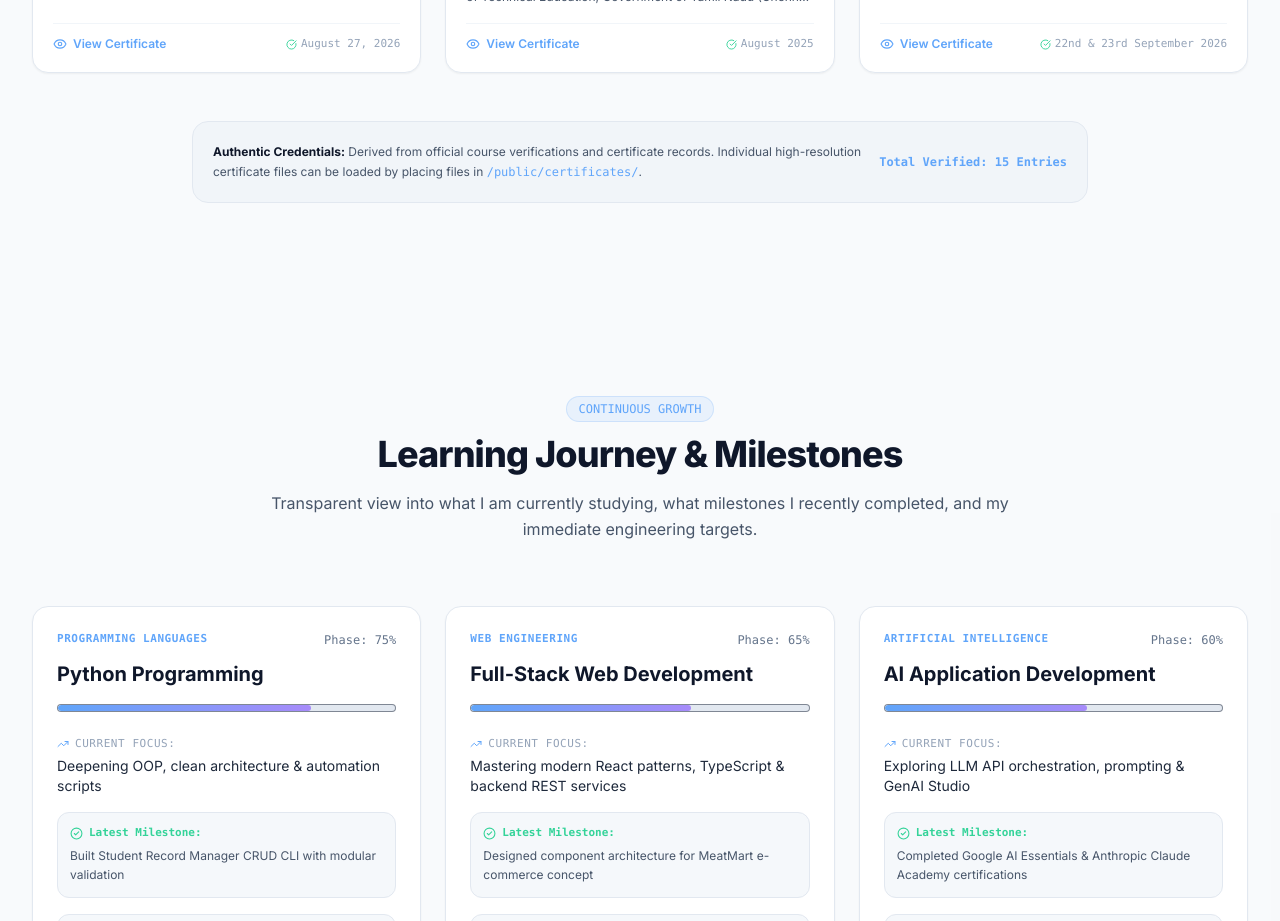
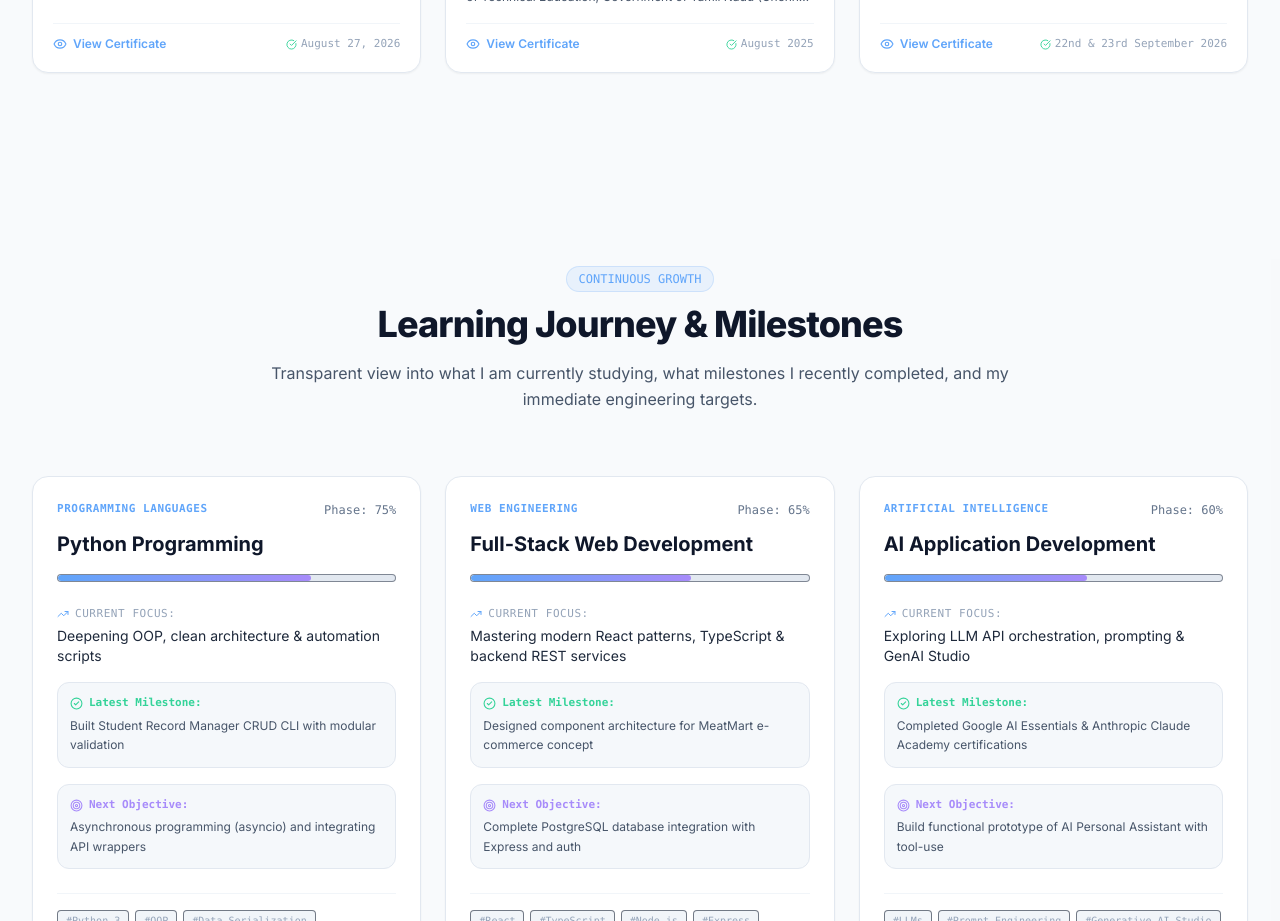
Before and after one commit to vijiyaragavan26/viji_portfolio, a React (Vite) app: page / in a window 1280 px wide. Shown: the part 9140-10061 px from the top of the page. Built offline with nearby package versions, Linux system fonts and the light colour scheme.

Commit message:
Remove credentials notice box from Certifications section

```diff
--- a/src/components/CertificationsSection.tsx
+++ b/src/components/CertificationsSection.tsx
@@ -193,17 +193,6 @@ export const CertificationsSection: React.FC = () => {
           </div>
         )}
 
-        {/* Reference Image & Original Assets Notice */}
-        <div className="mt-12 p-5 rounded-2xl bg-dark-surface/60 dark:bg-dark-surface/60 bg-slate-100 border border-dark-border/70 dark:border-dark-border/70 border-slate-200 flex flex-col sm:flex-row items-center justify-between gap-4 max-w-4xl mx-auto">
-          <div className="text-xs text-dark-muted dark:text-dark-muted text-slate-600 leading-relaxed text-center sm:text-left">
-            <strong className="text-slate-900 dark:text-white">Authentic Credentials:</strong>{' '}
-            Derived from official course verifications and certificate records. Individual high-resolution certificate files can be loaded by placing files in <code className="text-primary font-mono">/public/certificates/</code>.
-          </div>
-          <div className="text-xs font-mono text-primary font-bold shrink-0">
-            Total Verified: {certificates.length} Entries
-          </div>
-        </div>
-
       </div>
 
       {/* Certificate Viewer Modal */}
```
